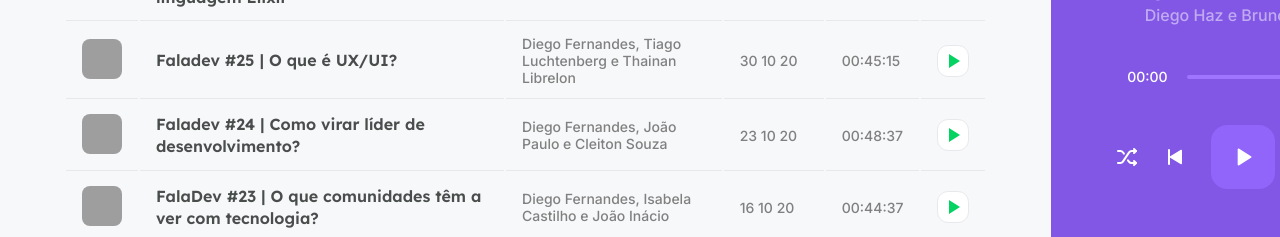
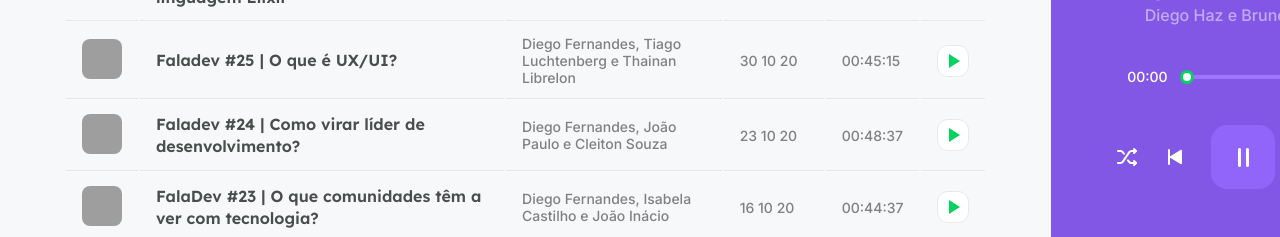
Before and after one commit to bernardoblasquez/nlw05-react, a Next.js app in the folder podcastrnext/: page / in a window 1280 px wide. Both pictures are taken after a click on the button 451 px from the left and 296 px from the top of the page. Shown: the part 563-800 px from the top of the page. Built offline with nearby package versions, Linux system fonts and the light colour scheme; data requests are answered from the project's data file; grey boxes are pictures that could not be loaded.

Commit message:
[aula 04] [feature]: configuração do Slider, audio e estado (visual) do botão play

```diff
--- a/podcastrnext/src/components/player/index.tsx
+++ b/podcastrnext/src/components/player/index.tsx
@@ -1,12 +1,19 @@
 import styles from "./styles.module.scss";
 import Image from 'next/image';
 import { PlayerContext } from '../../contexts/PlayerContext'
+import Slider from 'rc-slider';
+import 'rc-slider/assets/index.css'
 
 import { useContext } from 'react'
 
 const Player = () => {
 
-  const { episodeList, currentEpisodeIndex } = useContext(PlayerContext)
+  const {
+    episodeList,
+    currentEpisodeIndex,
+    isPlaying,
+    togglePlay
+  } = useContext(PlayerContext)
 
   const episode = episodeList[currentEpisodeIndex];
 
@@ -40,25 +47,52 @@
         <div className={styles.progress}>
           <span>00:00</span>
           <div className={styles.slider}>
-            <div className={styles.emptySlider}></div>
+
+            {episode ? (
+                // Tem episodio
+                <Slider
+                  trackStyle = {{backgroundColor: '#04d361'}}
+                  railStyle = {{backgroundColor: '#9f75ff'}}
+                  handleStyle = {{borderColor: '#04d361', borderWidth: "3px"}}
+                  />
+                ):(
+                // Empty
+                <div className={styles.emptySlider}></div>
+              )}
+
           </div>
           <span>00:00</span>
         </div>
 
+        {
+          episode && (
+            <audio src={episode.url}
+            autoPlay />
+          )
+        }
+
         <div className={styles.buttons}>
-          <button type="button">
+          <button type="button" disabled={!episode}>
             <img src="./shuffle.svg" alt="Embaralhar" />
           </button>
-          <button type="button">
+          <button type="button" disabled={!episode}>
             <img src="./play-previous.svg" alt="Tocar anterior" />
           </button>
-          <button type="button" className={styles.playButton}>
-            <img src="./play.svg" alt="Tocar" />
+          <button type="button"
+            disabled={!episode}
+            className={styles.playButton}
+            onClick={togglePlay}>
+
+            {isPlaying
+              ? <img src="./pause.svg" alt="Tocar" />
+              : <img src="./play.svg" alt="Tocar" />
+            }
+
           </button>
-          <button type="button">
+          <button type="button" disabled={!episode}>
             <img src="./play-next.svg" alt="Tocar Próxima" />
           </button>
-          <button type="button">
+          <button type="button" disabled={!episode}>
             <img src="./repeat.svg" alt="Repetir" />
           </button>
         </div>
```
